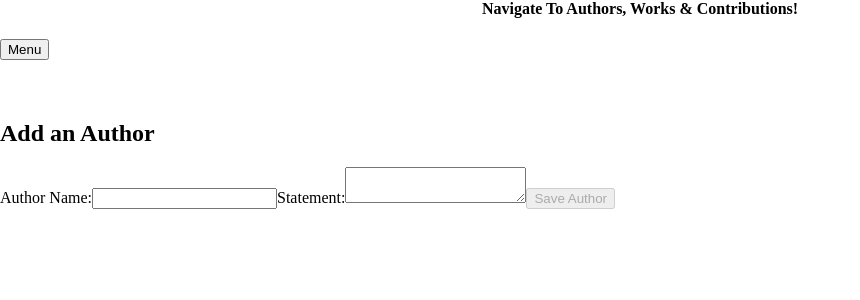
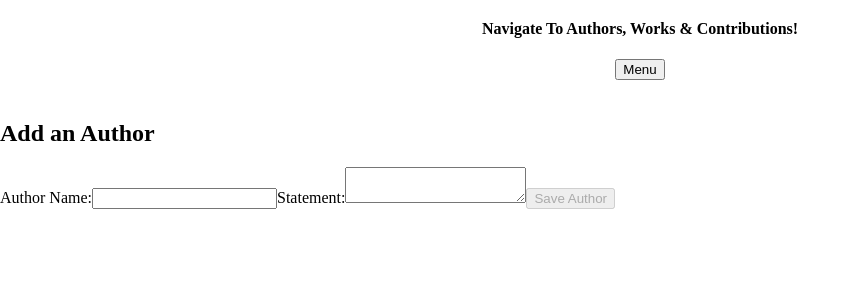
Before and after one commit to mmaustin/community-novel, a React (Create React App) app in the folder cn-client/: page /add-author in a window 1280 px wide. Shown: the top 300 px of the page, without its empty margins (0-860 px from the left). Built offline with nearby package versions, Linux system fonts and the light colour scheme.

Commit message:
added e prevent default on save new author function

```diff
--- a/cn-client/src/features/authors/AddAuthorForm.js
+++ b/cn-client/src/features/authors/AddAuthorForm.js
@@ -16,7 +16,8 @@ export const AddAuthorForm = () => {
     const canSave =
     [name, statement].every(Boolean) && addRequestStatus === 'idle'
 
-    const onSaveAuthorClicked = async () => {
+    const onSaveAuthorClicked = async (e) => {
+      e.preventDefault();
         if (canSave) {
           try {
             setAddRequestStatus('pending')
--- a/cn-client/src/index.css
+++ b/cn-client/src/index.css
@@ -15,7 +15,7 @@ body {
 
 #nav-header {
   width: 100%;
-  margin-top: 0;
+  margin-top: 20px;
   display: flex;
   justify-content: center;
   align-items: center;
@@ -26,7 +26,7 @@ body {
   width: 100%;
   margin-top: 0;
   display: flex;
-  justify-content: flex-start;
+  justify-content: center;
   align-items: center;
   flex-flow: wrap;
 }
```
Lines whose indentation alone changed are shown as unchanged.
